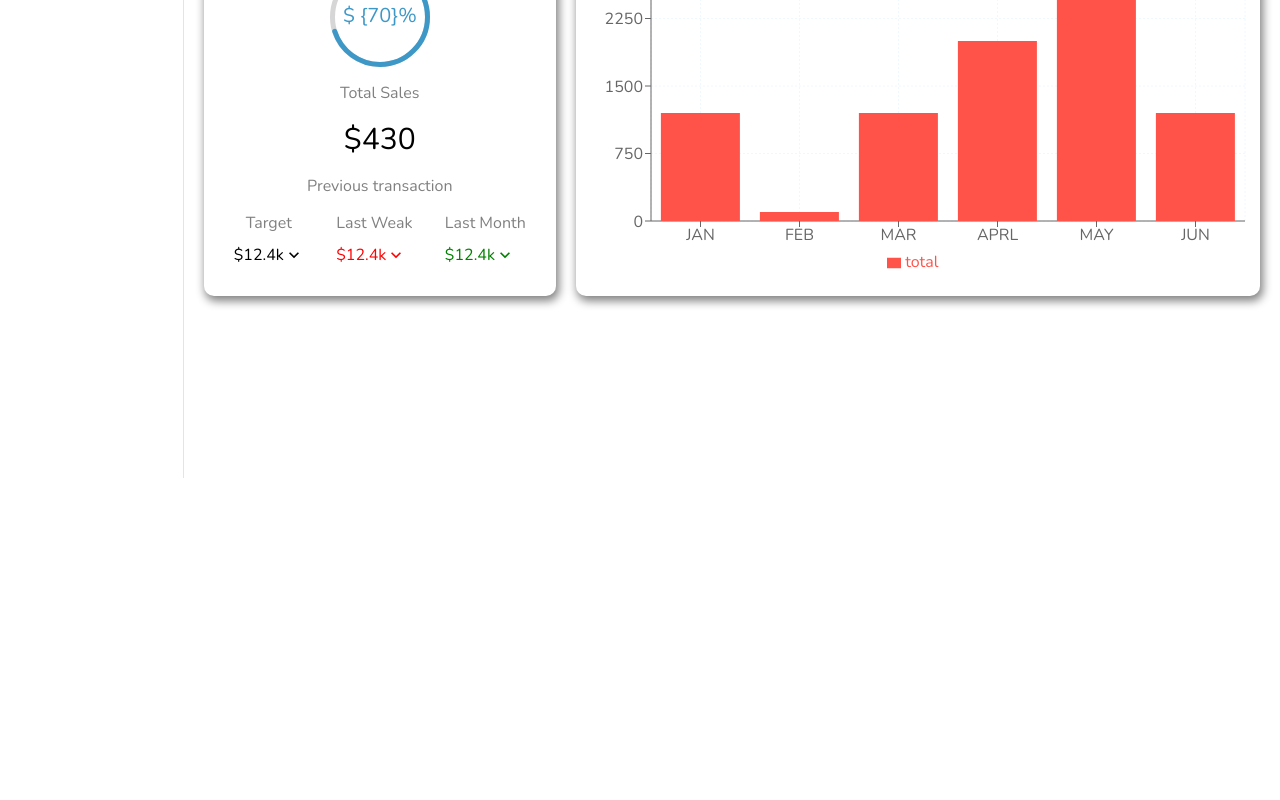
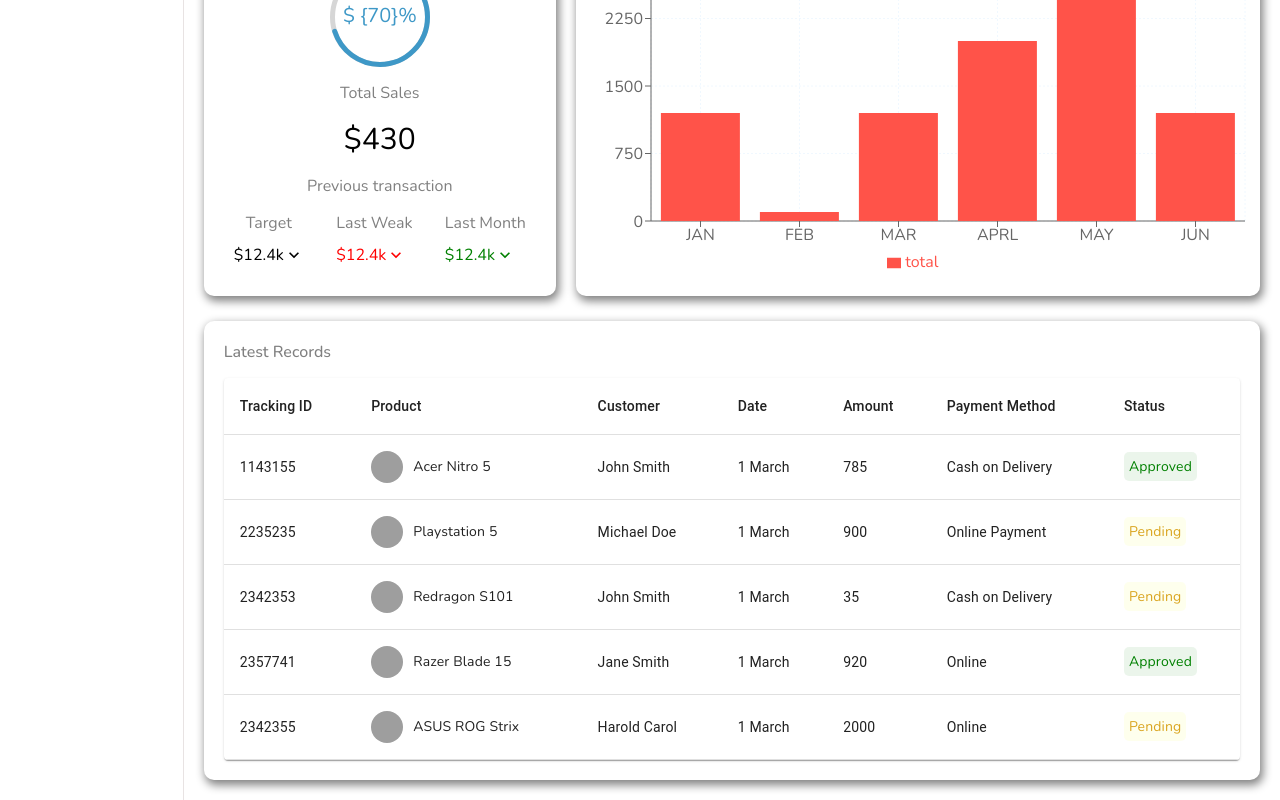
Before and after one commit to Dokkaneh/ReactDashboard, a React (Create React App) app: page / in a window 1280 px wide. Shown: the part 322-1122 px from the top of the page. Before the commit the page ends 800 px from the top, so only its background shows below. Built offline with nearby package versions, Linux system fonts and the light colour scheme; grey boxes are pictures that could not be loaded.

Commit message:
Home Admin Created

```diff
--- /dev/null
+++ b/src/components/table/Table.jsx
@@ -0,0 +1,102 @@
+import "./table.scss";
+import Table  from "@mui/material/Table";
+import TableBody from "@mui/material/TableBody";
+import TableCell from "@mui/material/TableCell";
+import TableContainer from "@mui/material/TableContainer";
+import TableHead from "@mui/material/TableHead";
+import TableRow from "@mui/material/TableRow";
+import Paper from "@mui/material/Paper";
+
+const List = () => {
+  const rows = [
+    {
+      id: 1143155,
+      product: "Acer Nitro 5",
+      img: "https://m.media-amazon.com/images/I/81bc8mA3nKL._AC_UY327_FMwebp_QL65_.jpg",
+      customer: "John Smith",
+      date: "1 March",
+      amount: 785,
+      method: "Cash on Delivery",
+      status: "Approved",
+    },
+    {
+      id: 2235235,
+      product: "Playstation 5",
+      img: "https://m.media-amazon.com/images/I/31JaiPXYI8L._AC_UY327_FMwebp_QL65_.jpg",
+      customer: "Michael Doe",
+      date: "1 March",
+      amount: 900,
+      method: "Online Payment",
+      status: "Pending",
+    },
+    {
+      id: 2342353,
+      product: "Redragon S101",
+      img: "https://m.media-amazon.com/images/I/71kr3WAj1FL._AC_UY327_FMwebp_QL65_.jpg",
+      customer: "John Smith",
+      date: "1 March",
+      amount: 35,
+      method: "Cash on Delivery",
+      status: "Pending",
+    },
+    {
+      id: 2357741,
+      product: "Razer Blade 15",
+      img: "https://m.media-amazon.com/images/I/71wF7YDIQkL._AC_UY327_FMwebp_QL65_.jpg",
+      customer: "Jane Smith",
+      date: "1 March",
+      amount: 920,
+      method: "Online",
+      status: "Approved",
+    },
+    {
+      id: 2342355,
+      product: "ASUS ROG Strix",
+      img: "https://m.media-amazon.com/images/I/81hH5vK-MCL._AC_UY327_FMwebp_QL65_.jpg",
+      customer: "Harold Carol",
+      date: "1 March",
+      amount: 2000,
+      method: "Online",
+      status: "Pending",
+    },
+  ];
+  return (
+    <TableContainer component={Paper} className="table">
+      <Table sx={{ minWidth: 650 }} aria-label="simple table">
+        <TableHead>
+          <TableRow>
+            <TableCell className="tableCell">Tracking ID</TableCell>
+            <TableCell className="tableCell">Product</TableCell>
+            <TableCell className="tableCell">Customer</TableCell>
+            <TableCell className="tableCell">Date</TableCell>
+            <TableCell className="tableCell">Amount</TableCell>
+            <TableCell className="tableCell">Payment Method</TableCell>
+            <TableCell className="tableCell">Status</TableCell>
+          </TableRow>
+        </TableHead>
+        <TableBody>
+          {rows.map((row) => (
+            <TableRow key={row.id}>
+              <TableCell className="tableCell">{row.id}</TableCell>
+              <TableCell className="tableCell">
+                <div className="cellWrapper">
+                  <img src={row.img} alt="" className="image" />
+                  {row.product}
+                </div>
+              </TableCell>
+              <TableCell className="tableCell">{row.customer}</TableCell>
+              <TableCell className="tableCell">{row.date}</TableCell>
+              <TableCell className="tableCell">{row.amount}</TableCell>
+              <TableCell className="tableCell">{row.method}</TableCell>
+              <TableCell className="tableCell">
+                <span className={`status ${row.status}`}>{row.status}</span>
+              </TableCell>
+            </TableRow>
+          ))}
+        </TableBody>
+      </Table>
+    </TableContainer>
+  );
+};
+
+export default List;
--- /dev/null
+++ b/src/components/table/table.scss
@@ -0,0 +1,28 @@
+.table{
+    .cellWrapper{
+        display: flex;
+        align-items: center;
+
+        .image{
+            width: 32px;
+            height: 32px;
+            border-radius: 50%;
+            margin-right: 10px;
+            object-fit: cover;
+        }
+    }
+    .status{
+        padding: 5px;
+        border-radius: 5px;
+
+        &.Approved{
+            color: green;
+            background-color: rgba(0, 128, 0, 0.077);
+        }
+        &.Pending{
+            color: goldenrod;
+            background-color: rgba(238, 255, 0, 0.071);
+        }
+    }
+
+}
--- a/src/pages/home/Home.js
+++ b/src/pages/home/Home.js
@@ -4,8 +4,9 @@
 import Widget from '../../components/widget/Widget.jsx';
 import Featured from '../../components/featured/Featured.jsx';
 import Chart from '../../components/charts/Chart';
-
+import List from '../../components/table/Table.jsx';
 import './home.scss';
+// import { List } from '@mui/material';
 
 const Home = () => {
   return (
@@ -23,6 +24,10 @@
           <Featured/>
           <Chart/>
         </div>
+        <div className="listContainer">
+          <div className="listTitle">Latest  Records</div>
+          <List/>
+        </div>
       </div>
     </div>
   )
--- a/src/pages/home/home.scss
+++ b/src/pages/home/home.scss
@@ -14,5 +14,18 @@
             padding: 5px 20px;
 
         }
+        .listContainer{
+            -webkit-box-shadow: 2px 4px 10px 1px black;
+            box-shadow: 2px 4px 10px 1px grey;
+            border-radius: 10px;
+            padding: 20px;
+            margin: 20px;
+        }
+        .listTitle{
+            font-weight: 500;
+            color: grey;
+            margin-bottom: 15px;
+        }
+
     }
 }
```
